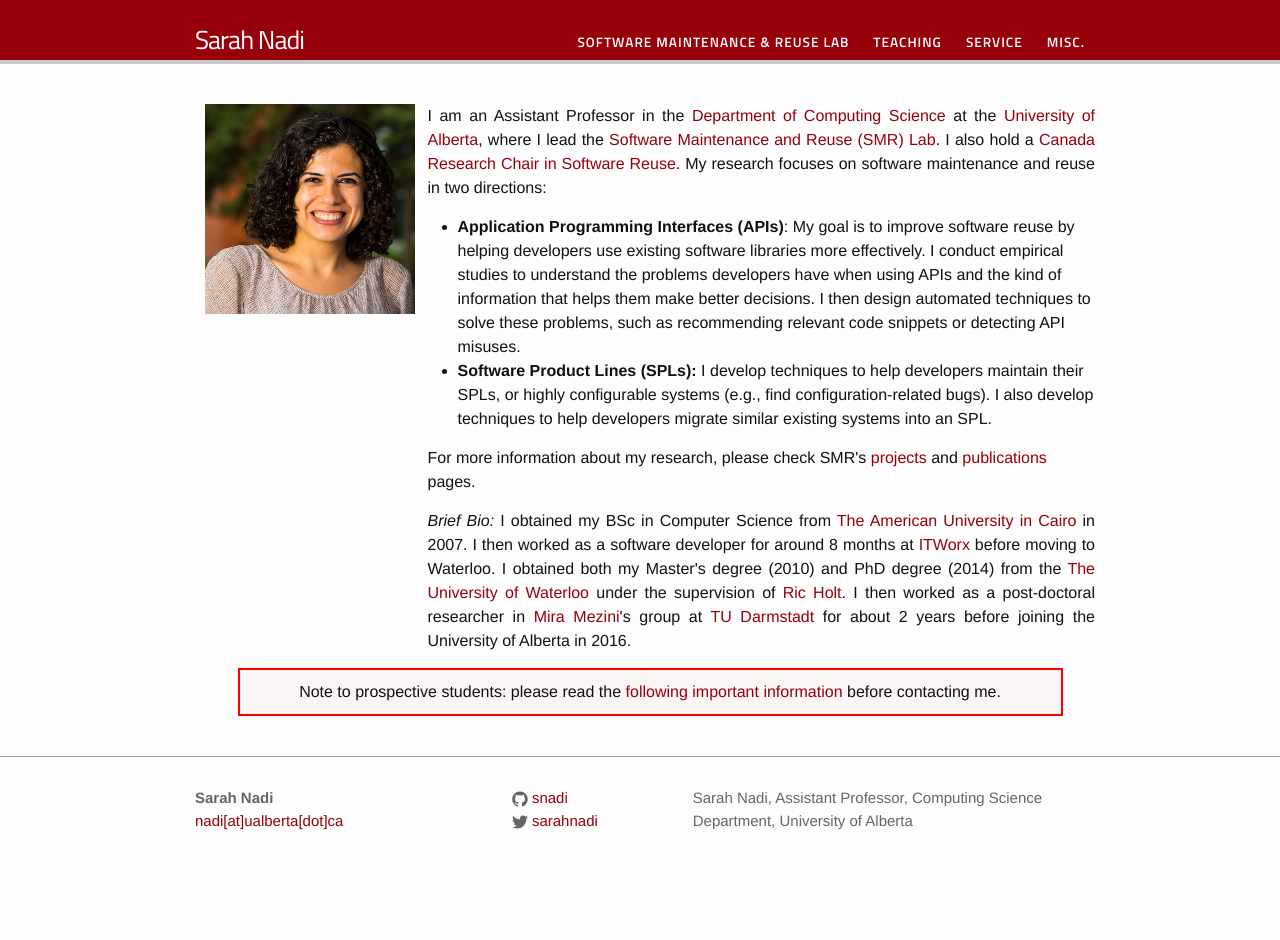
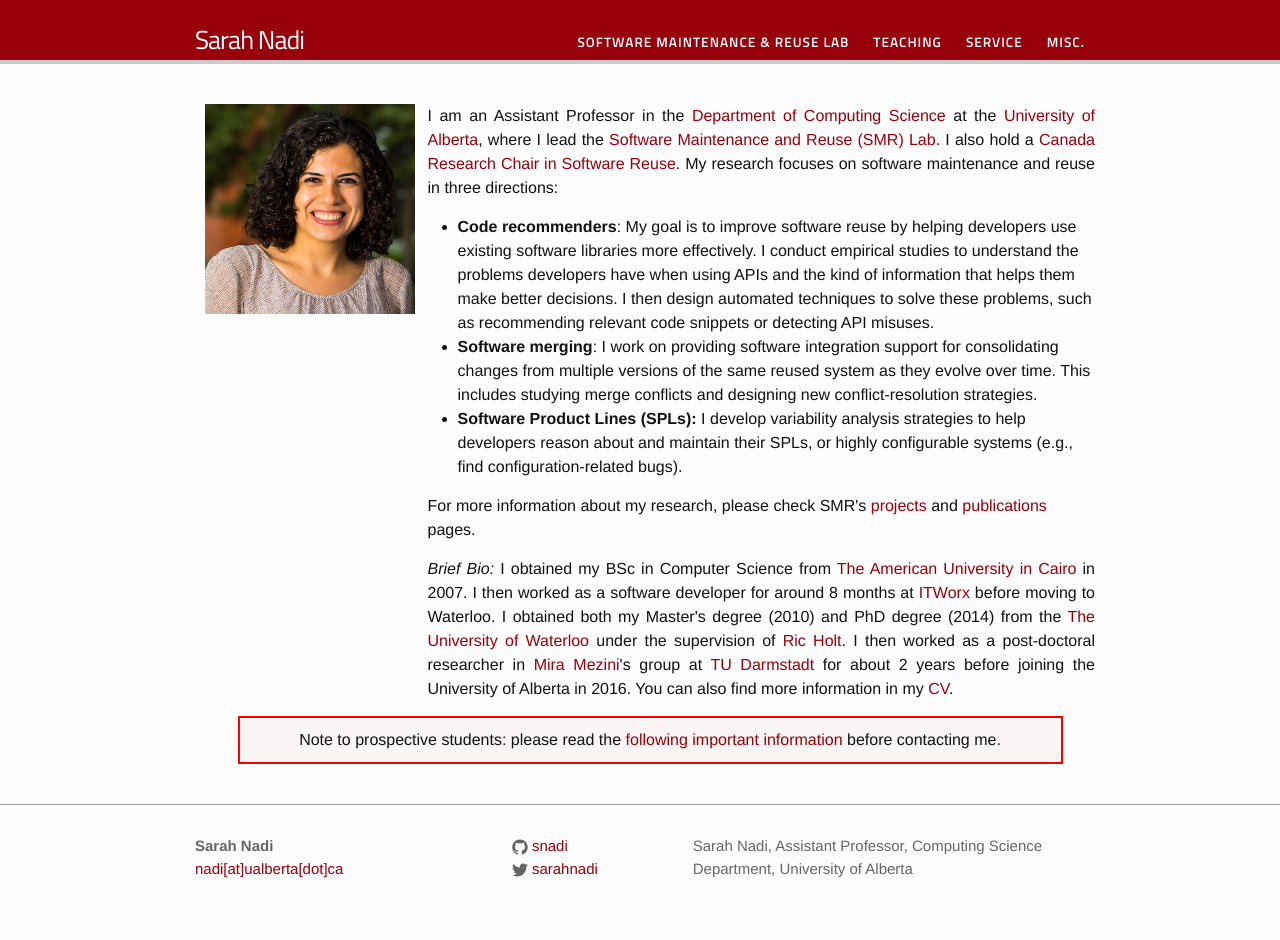
Before and after one commit to snadi/snadi.github.io, a Jekyll site: the page built from index.html, in a window 1280 px wide. Built offline with Jekyll 4.4.1, drawn with Linux system fonts in a browser that asks for light colours; before the commit the page ends 900 px from its top, so only the background shows below that.

Commit message:
Add third research area

```diff
--- a/index.html
+++ b/index.html
@@ -13,15 +13,16 @@ layout: default
 
     <div id="two">
 	    <p align=justify>
-	    I am an Assistant Professor in the <a href="https://www.cs.ualberta.ca/" target="_blank">Department of Computing Science</a> at the <a href="https://www.ualberta.ca/">University of Alberta</a>, where I lead the <a href="{{ "/smr" | prepend: site.baseurl}}"">Software Maintenance and Reuse (SMR) Lab</a>. I also hold a <a href="http://www.chairs-chaires.gc.ca/chairholders-titulaires/profile-eng.aspx?profileId=4393">Canada Research Chair in Software Reuse</a>. My research focuses on software maintenance and reuse in two directions:
+	    I am an Assistant Professor in the <a href="https://www.cs.ualberta.ca/" target="_blank">Department of Computing Science</a> at the <a href="https://www.ualberta.ca/">University of Alberta</a>, where I lead the <a href="{{ "/smr" | prepend: site.baseurl}}"">Software Maintenance and Reuse (SMR) Lab</a>. I also hold a <a href="http://www.chairs-chaires.gc.ca/chairholders-titulaires/profile-eng.aspx?profileId=4393">Canada Research Chair in Software Reuse</a>. My research focuses on software maintenance and reuse in three directions:
         <ul>
-        <li><b>Application Programming Interfaces (APIs)</b>: My goal is to improve software reuse by helping developers use existing software libraries more effectively. I conduct empirical studies to understand the problems developers have when using APIs and the kind of information that helps them make better decisions. I then design automated techniques to solve these problems, such as recommending relevant code snippets or detecting API misuses. </li>
-        <li><b>Software Product Lines (SPLs):</b> I develop techniques to help developers maintain their SPLs, or highly configurable systems (e.g., find configuration-related bugs). I also develop techniques to help developers migrate similar existing systems into an SPL.</li>
+        <li><b>Code recommenders</b>: My goal is to improve software reuse by helping developers use existing software libraries more effectively. I conduct empirical studies to understand the problems developers have when using APIs and the kind of information that helps them make better decisions. I then design automated techniques to solve these problems, such as recommending relevant code snippets or detecting API misuses. </li>
+        <li><b>Software merging</b>: I work on providing software integration support for consolidating changes from multiple versions of the same reused system as they evolve over time. This includes studying merge conflicts and designing new conflict-resolution strategies.
+        <li><b>Software Product Lines (SPLs):</b> I develop variability analysis strategies to help developers reason about and maintain their SPLs, or highly configurable systems (e.g., find configuration-related bugs).</li>
         </ul>
         For more information about my research, please check SMR's <a href="{{ "/smr/research" |  prepend: site.baseurl }}">projects</a> and <a href="{{ "/smr/publications" | prepend: site.baseurl }}">publications</a> pages.
 		</p>
         <p align=justify>
-        <i>Brief Bio:</i> I obtained my BSc in Computer Science from <a href="https://www.aucegypt.edu/home">The American University in Cairo</a> in 2007. I then worked as a software developer for around 8 months at <a href="https://www.itworx.com/">ITWorx</a> before moving to Waterloo. I obtained both my Master's degree (2010) and PhD degree (2014) from the <a href="https://cs.uwaterloo.ca/">The University of Waterloo</a> under the supervision of <a href="https://plg.uwaterloo.ca/~holt/">Ric Holt</a>. I then worked as a post-doctoral researcher in <a href="https://www.stg.tu-darmstadt.de/staff/mira_mezini/">Mira Mezini</a>'s group at <a href="https://www.tu-darmstadt.de/">TU Darmstadt</a> for about 2 years before joining the University of Alberta in 2016.
+        <i>Brief Bio:</i> I obtained my BSc in Computer Science from <a href="https://www.aucegypt.edu/home">The American University in Cairo</a> in 2007. I then worked as a software developer for around 8 months at <a href="https://www.itworx.com/">ITWorx</a> before moving to Waterloo. I obtained both my Master's degree (2010) and PhD degree (2014) from the <a href="https://cs.uwaterloo.ca/">The University of Waterloo</a> under the supervision of <a href="https://plg.uwaterloo.ca/~holt/">Ric Holt</a>. I then worked as a post-doctoral researcher in <a href="https://www.stg.tu-darmstadt.de/staff/mira_mezini/">Mira Mezini</a>'s group at <a href="https://www.tu-darmstadt.de/">TU Darmstadt</a> for about 2 years before joining the University of Alberta in 2016. You can also find more information in my <a href="https://www.dropbox.com/s/uerbuhqzzpsg5ck/NADI_CV.pdf?dl=0">CV</a>.
         </p>
 	</div>
 
```
